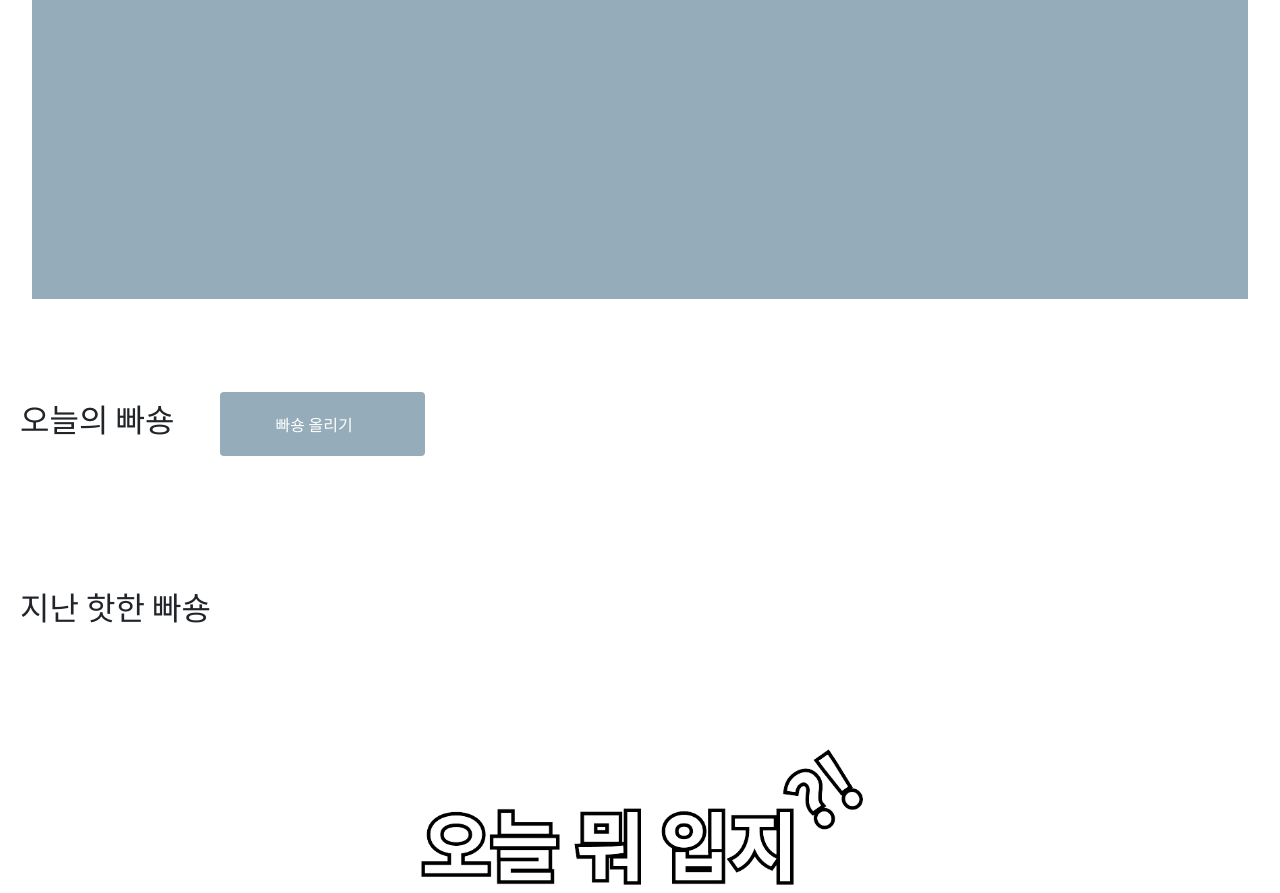
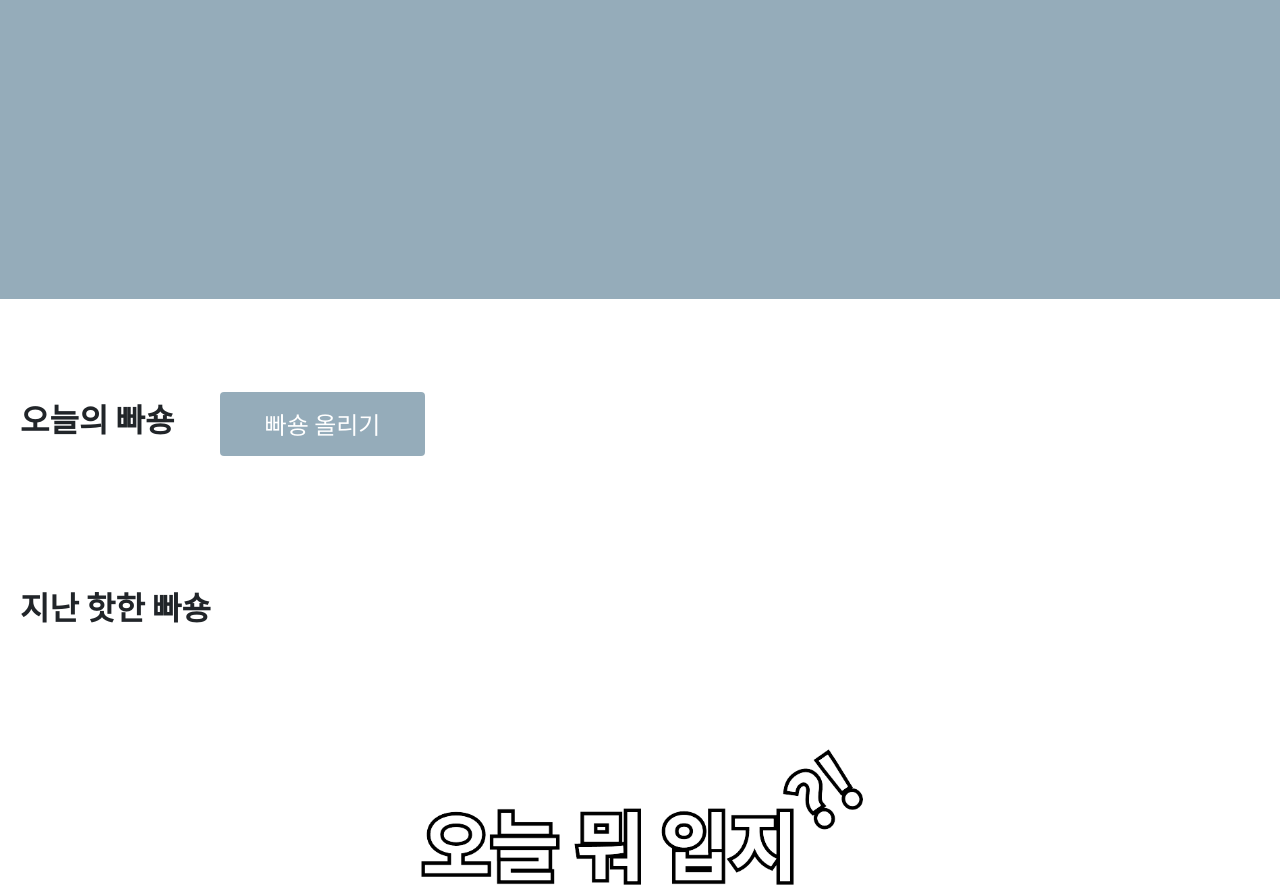
Before and after one commit to ConfusedPandaEvan/hh99_miniproject, a Flask app: template templates/index.html in a window 1280 px wide. Shown: the part 367-1260 px from the top of the page. Run offline with Flask 2, Linux system fonts and the light colour scheme; the template is opened without the code that fills it, so the values that code supplies are empty; some libraries are stand-ins or nearby versions.

Commit message:
prettypretty

```diff
--- a/static/myjs.js
+++ b/static/myjs.js
@@ -13,8 +13,8 @@ function show_weather() {
             for (let i = 0; i < rows.length; i++) {
                 let now_weather = rows[i]['now_weather']
                 let now_sky = rows[i]['now_sky']
-                let temp_html = `오늘의 날씨: ${now_sky} <br/>
-                                       현재 기온: ${now_weather}℃<br/>`
+                let temp_html = `<div class="header1">오늘의 날씨: ${now_sky}</div> <br/>
+                                       <div class="header2">현재 기온: ${now_weather}℃</div><br/>`
                 $("#weather").append(temp_html)
 
             }
@@ -37,7 +37,11 @@ function show_week_weather() {
                 let lowdg = rows[i]['lowdg']
                 let wetrdc = rows[i]['wetrdc_pm']
 
-                let temp_html = `<a><p> ${day}</p><p>${date}</p> <img src="https://ssl.pstatic.net/static/weather/image/icon_weather/ico_animation_wt${wetrdc}.svg" alt="weather"></a>`
+                let temp_html = `<div class="day-of-week">
+                                    <p> ${day}</p>
+                                    <p class="date">${date}</p>
+                                    <img src="https://ssl.pstatic.net/static/weather/image/icon_weather/ico_animation_wt${wetrdc}.svg" alt="weather">
+                                 </div>`
                 $("#week").append(temp_html)
 
 
@@ -45,10 +49,10 @@ function show_week_weather() {
             let high_today = rows[1]['highdg']
             let low_today = rows[1]['lowdg']
             let ttg = high_today - low_today
-            let temp2_html = `일교차: ${ttg}℃`
+            let temp2_html = `<div class="header3"> 일교차: ${ttg}℃ </div>`
 
 
-            $("#ttg").append(temp2_html)
+            $("#weather").append(temp2_html)
         }
     })
 
--- a/static/mystyles.css
+++ b/static/mystyles.css
@@ -4,10 +4,39 @@
 }
 
 .index_all {
-    max-width: 1920px;
-    width: 95%;
+    max-width: 1280px;
+    width: 100%;
     margin: auto;
 
+}
+
+h2 {
+    margin: 100px 0 0 20px;
+    font-weight: bolder;
+}
+
+.header1 {
+    text-align: center;
+    font-weight: 500;
+    font-size: 28px;
+    line-height: 50px;
+    color: #F0F0F0;
+}
+
+.header2 {
+    text-align: center;
+    font-weight: 400;
+    font-size: 28px;
+    line-height: 50px;
+    color: #F0F0F0;
+}
+
+.header3 {
+    text-align: center;
+    font-weight: 300;
+    font-size: 20px;
+    line-height: 29px;
+    color: #F0F0F0;
 }
 
 .main1 > button {
@@ -16,9 +45,10 @@
     float: right;
     margin: 20px auto auto 15px;
 }
+
 .main1 > button:hover {
     background: rgba(139, 212, 254, 0.63);
-        color : white;
+    color: white;
 }
 
 .main1 {
@@ -29,49 +59,65 @@
 }
 
 .container {
-
-    font-size: 32px;
+    display: flex;
+    flex-direction: column;
+    justify-content: center;
     text-align: center;
     width: 330px;
-    height: 150px;
-    background: rgba(139, 212, 254, 0.63);
+    height: 155px;
+    background: #0043A8;
+    opacity: 0.75;
+    box-shadow: 0px 0px 10px rgba(0, 0, 0, 0.5);
+    border-radius: 15px;
 }
 
 
-
 .weather {
-
-    margin: auto;
+    padding: 0;
+    margin: 0;
+    line-height: 0px;
     text-align: center;
 
 }
 
-.day {
-    margin-top: 40px;
-    gap : 20px;
-    display : flex;
+.day-of-week {
+
+    gap: 20px;
+    display: flex;
     flex-direction: column;
     justify-content: center;
     align-items: center;
 }
 
+
 .main2 {
-
+    display: flex;
+    justify-content: center;
+    text-align: center;
     height: 300px;
+    width: 100%;
     background: rgba(114, 145, 163, 0.75);
 }
 
+.date {
+    opacity: 0.75;
+    font-weight: lighter;
+}
+
 .week {
+    max-width: 1280px;
     font-size: 25px;
     color: white;
     display: flex;
     flex-direction: row;
     justify-content: center;
     align-items: center;
+    text-align: center;
+    padding-left: 5%;
+    padding-right: 5%;
 
 
-
-    gap: 140px;
+    gap: 5%;
 }
 
 
@@ -165,9 +211,10 @@ background: rgba(114, 145, 163, 0.75);
 .button.is-grey {
     width: 205px;
     height: 64px;
-    background-color: #3C3C3C;
     border-color: transparent;
     color: #fff !important;
+    font-size: 18pt;
+    text-align: center;
 }
 
 .main3 {
@@ -247,7 +294,6 @@ background: rgba(114, 145, 163, 0.75);
 }
 
 
-
 .button.is-rainbow {
 
     width: 205px;
--- a/templates/index.html
+++ b/templates/index.html
@@ -32,17 +32,18 @@
 </head>
 <body>
 
+
+<div class="main1">
     <div class="index_all">
-    <div class="main1">
-        <button type="button" class="btn btn-light" onclick="sign_out()" style="margin-right: 20px;">
+        <button type="button" class="btn btn-light" onclick="sign_out()" style="position: relative; float: right; margin:10px 20px;">
             로그아웃
         </button>
-
+    </div>
     <br><br><br><br>
     <div class="container">
         <div class="weather_box">
             <ul class="weather" id="weather"></ul>
-            <ul id="ttg"></ul>
+            {#            <ul id="ttg"></ul>#}
         </div>
     </div>
 
@@ -54,40 +55,21 @@
     {#                <h4>sun</h4>#}
     {#                <div class="weather_img1"></div>#}
     {#            </div>#}
-{#            <div class="day">#}
-{#                <h4>mon</h4>#}
-{#                <div class="weather_img2"></div>#}
-{#            </div>#}
-{#            <div class="day">#}
-{#                <h4>tue</h4>#}
-{#                <div class="weather_img3"></div>#}
-{#            </div>#}
-{#            <div class="day">#}
-{#                <h4>wed</h4>#}
-{#                <div class="weather_img4"></div>#}
-{#            </div>#}
-{#            <div class="day">#}
-{#                <h4>thu</h4>#}
-{#                <div class="weather_img5"></div>#}
-{#            </div>#}
-{#            <div class="day">#}
-{#                <h4>fri</h4>#}
-{#                <div class="weather_img6"></div>#}
-{#            </div>#}
-{#            <div class="day">#}
-{#                <h4>sat</h4>#}
-{#                <div class="weather_img7"></div>#}
-{#            </div>#}
+
 
 </div>
+
 </div>
-    <h2 style="margin:100px 0 0 20px; ">오늘의 빠숑</h2>
+<div class="index_all">
+    <h2>오늘의 빠숑</h2>
     <div>
 
         <nav id="btns-me" class="level is-mobile"
              style="margin-top:2rem; display: inline-block; float: left; margin: -95px auto 0px 220px; : 150px">
-            <a class="button level-item has-text-centered is-grey" style="background-color: rgba(114, 145, 163, 0.75); text-decoration: none" onclick='$("#modal-post").addClass("is-active")'>
-                빠숑 올리기&nbsp;&nbsp;&nbsp;<span class="icon is-small"><i class="fa fa-pencil" aria-hidden="true"></i></span>
+            <a class="button level-item has-text-centered is-grey"
+               style="background-color: rgba(114, 145, 163, 0.75); text-decoration: none"
+               onclick='$("#modal-post").addClass("is-active")'>
+                빠숑 올리기
             </a>
 
         </nav>
@@ -203,7 +185,7 @@
         </div>
     </div>
 
-    <h2 style="margin: 100px 0 0 20px;">지난 핫한 빠숑</h2>
+    <h2>지난 핫한 빠숑</h2>
     <div id="post-box2" class="main3">
 
         <div class="today">
```
Also changed, not shown: app.py (line endings or trailing spaces). Lines whose indentation alone changed are shown as unchanged.
